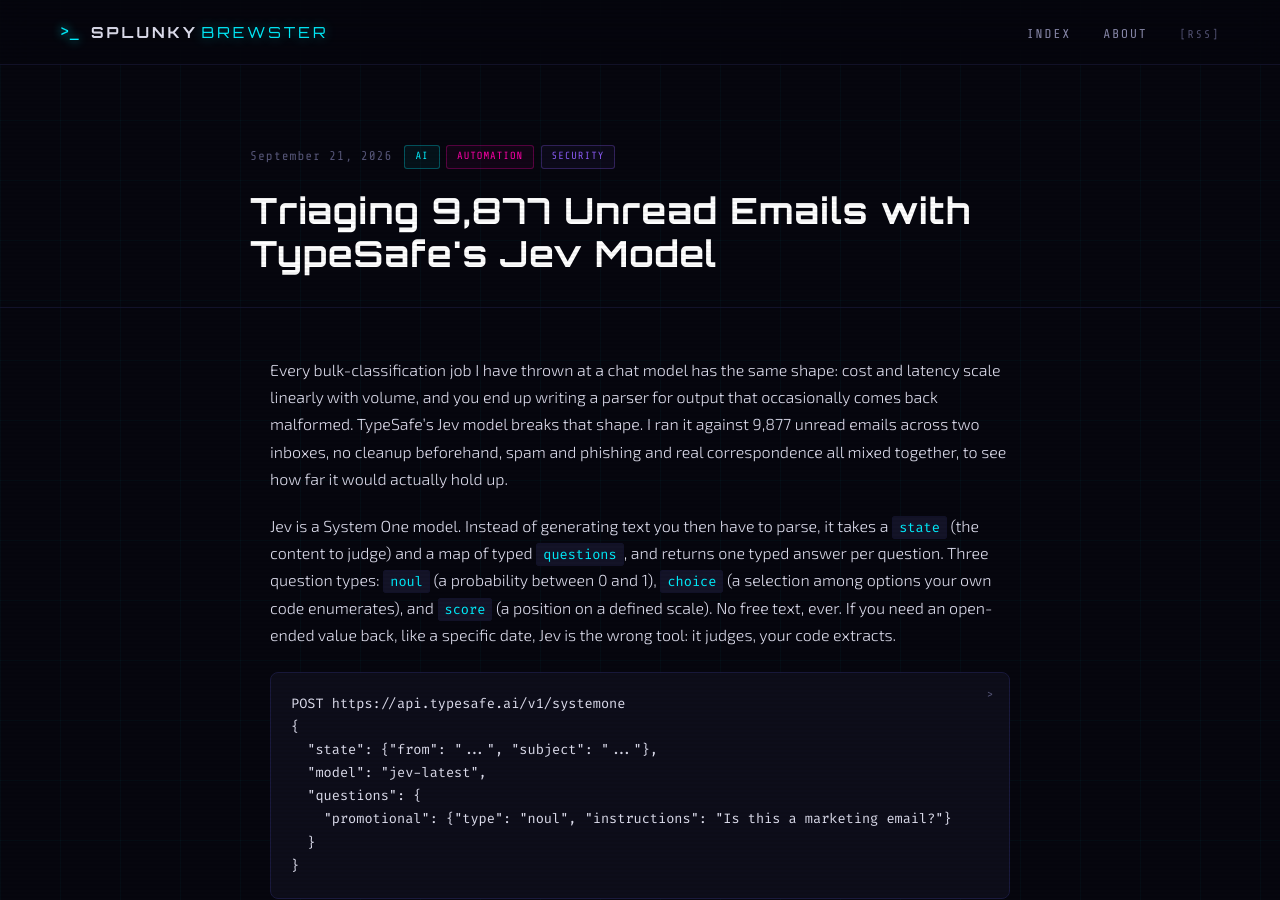
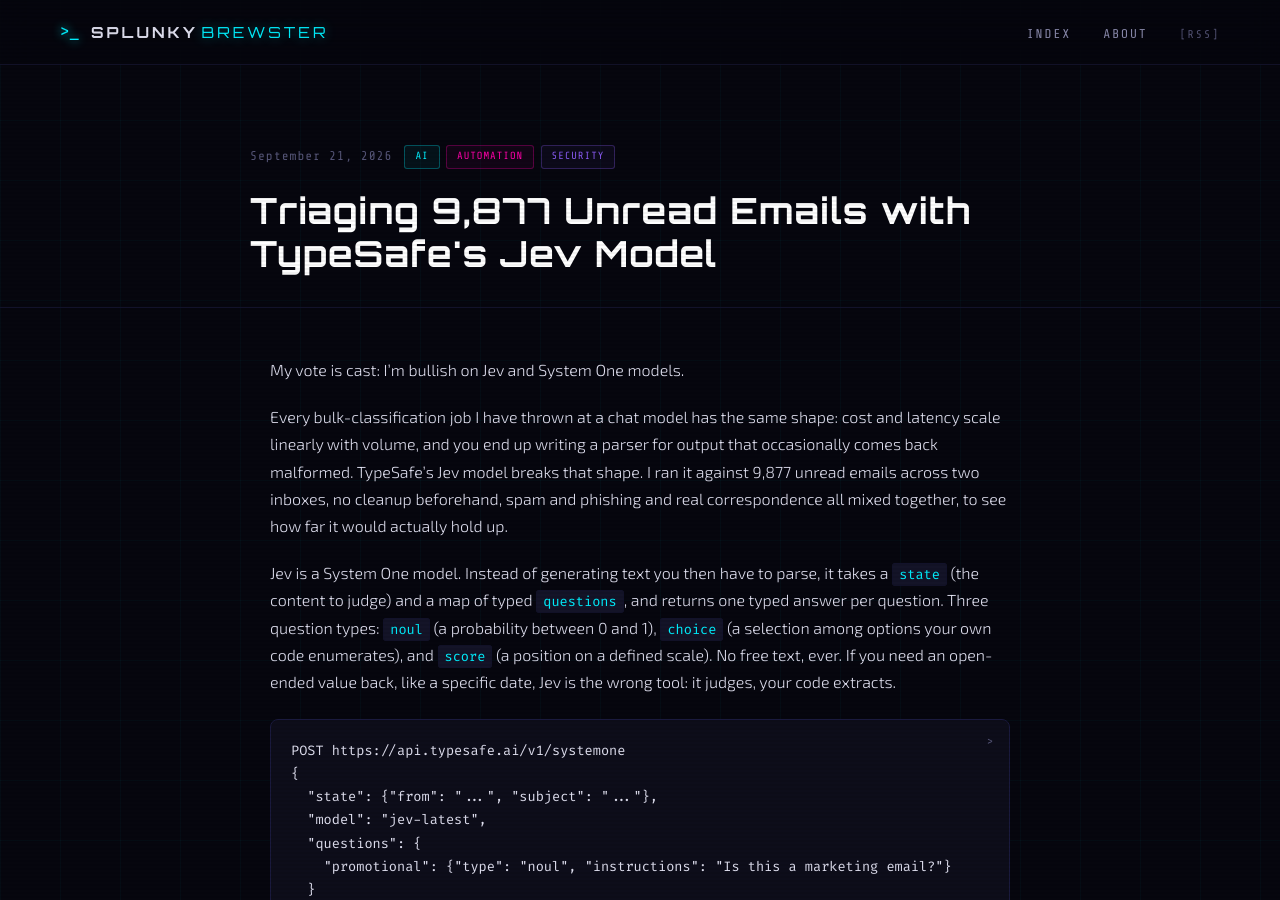
Before and after one commit to jenastar/splunkybrewster, a Jekyll site: the page built from _posts/2026-09-21-triaging-9877-emails-with-typesafe-jev.md, in a window 1280 px wide and 900 px high. Built offline with Jekyll 4.4.1, drawn with Linux system fonts in a browser that asks for light colours.

Commit message:
Enhance post with insights on TypeSafe's Jev model
Added commentary on the effectiveness of TypeSafe's Jev model for bulk classification of emails.

```diff
--- a/_posts/2026-09-21-triaging-9877-emails-with-typesafe-jev.md
+++ b/_posts/2026-09-21-triaging-9877-emails-with-typesafe-jev.md
@@ -8,6 +8,8 @@
 - security
 permalink: /2026/09/triaging-inbox-with-typesafe-jev.html
 ---
+
+My vote is cast: I'm bullish on Jev and System One models.
 
 Every bulk-classification job I have thrown at a chat model has the same shape: cost and latency scale linearly with volume, and you end up writing a parser for output that occasionally comes back malformed. TypeSafe's Jev model breaks that shape. I ran it against 9,877 unread emails across two inboxes, no cleanup beforehand, spam and phishing and real correspondence all mixed together, to see how far it would actually hold up.
 
```
